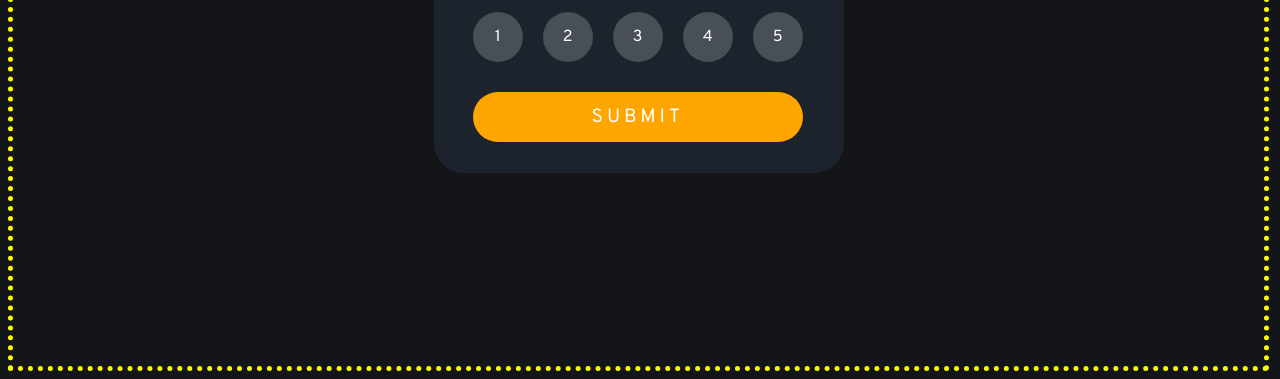
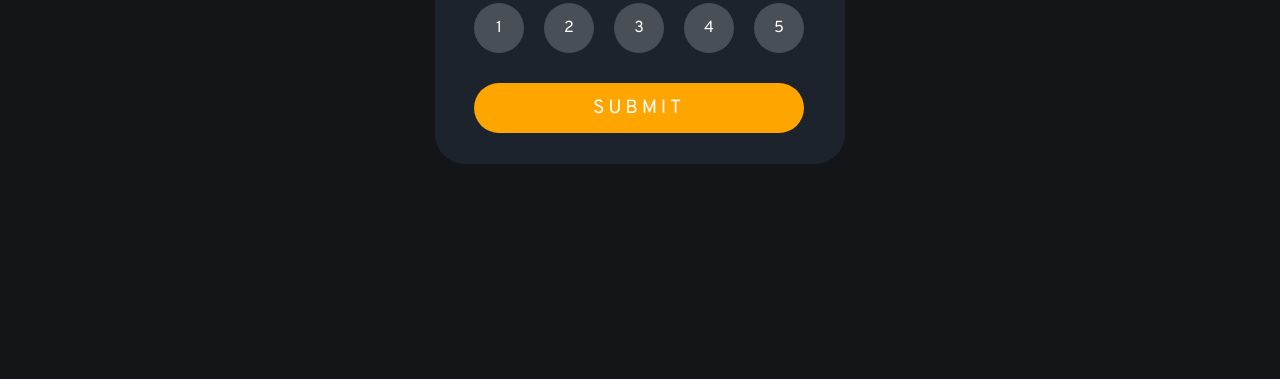
Before and after one commit to BNAS24/Interactive-Rating-Component, a plain HTML site: page index.html in a window 1280 px wide. Shown: the part 439-818 px from the top of the page. Drawn offline with Linux system fonts and the light colour scheme.

Commit message:
Update styles.css

```diff
--- a/styles.css
+++ b/styles.css
@@ -4,15 +4,15 @@
 
 body {
   background-color: #141519;
+  margin: 0 0;
 }
 
 .container {
   display: flex;
-  width: 99%;
-  height: 99vh;
+  width: 100%;
+  height: 100vh;
   justify-content: center;
   align-items: center;
-  border: dotted yellow 5px;
 }
 
 /* The rating card*/
```
